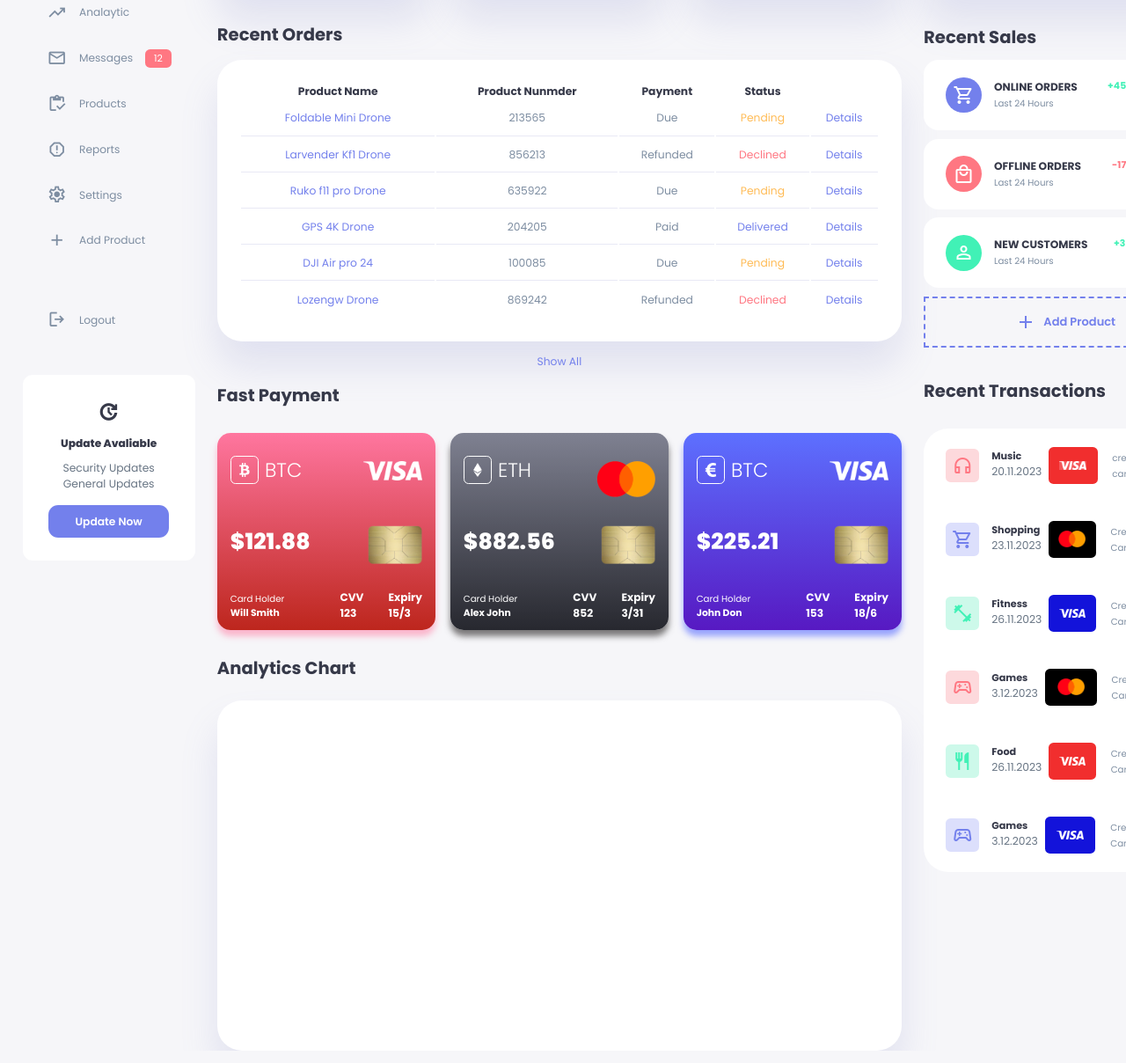
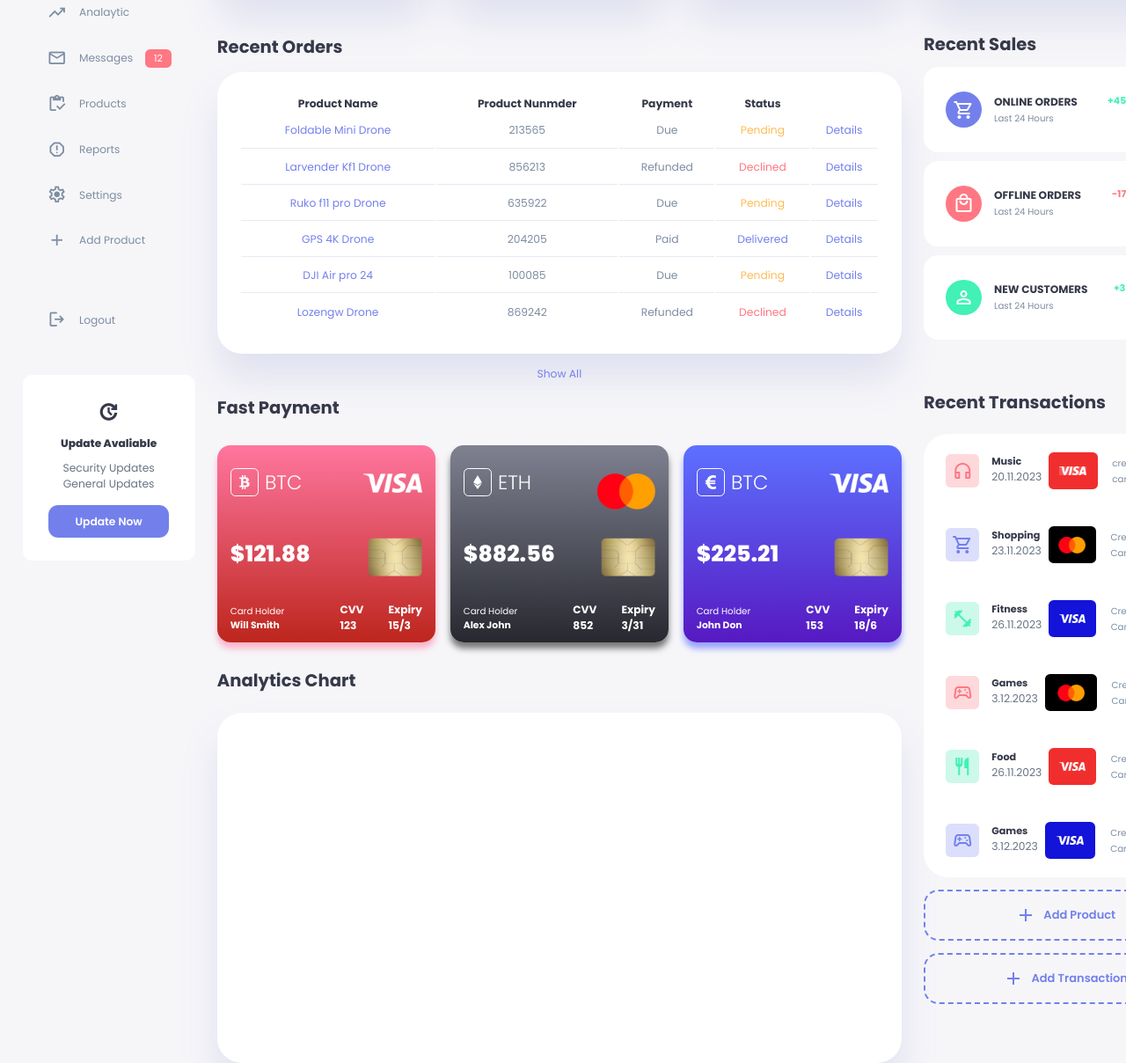
Before and after one commit to NadeenAhmed420/Admin-Dashboard, a plain HTML site: page index.html in a window 1280 px wide. Shown: the part 362-1570 px from the top of the page at 88% size. Drawn offline with nearby package versions, Linux system fonts and the light colour scheme.

Commit message:
changed-3

```diff
--- a/css/style.css
+++ b/css/style.css
@@ -361,7 +361,7 @@ main .insights small {
 
 /* start table */
 main .orders {
-  margin-top: 2rem;
+  margin-top: 3rem;
 }
 main .orders h2 {
   margin-bottom: 1rem;
@@ -565,7 +565,7 @@ canvas#Chart:hover {
 
 /* start sales section  */
 .right .recent-sales {
-  margin-top: 2rem;
+  margin-top: 1rem;
 }
 .right .recent-sales h2 {
   margin-bottom: 0.8rem;
@@ -575,7 +575,7 @@ canvas#Chart:hover {
   align-items: center;
   gap: 1rem;
   margin-bottom: 0.7rem;
-  padding: 1.4rem var(--card-padding);
+  padding: 2rem var(--card-padding);
   background: var(--color-white);
   border-radius: var(--border-radius-3);
   transition: 0.3s;
@@ -604,8 +604,10 @@ canvas#Chart:hover {
 .right .recent-sales .customer .icon {
   background-color: var(--color-succes);
 }
-.right .recent-sales .add-product {
+.right  .add-product {
+  margin-top: 1rem;
   border: dashed 2px var(--color-primary);
+  border-radius: var(--border-radius-3);
   color: var(--color-primary);
   background-color: transparent;
   display: flex;
@@ -614,12 +616,12 @@ canvas#Chart:hover {
   gap: 0.6rem;
   padding: 15px;
 }
-.right .recent-sales .add-product:hover {
+.right  .add-product:hover {
   background-color: var(--color-primary);
   color: white;
   border-radius: var(--border-radius-3);
 }
-.right .recent-sales .add-product h3 {
+.right  .add-product h3 {
   font-weight: 600;
   font-size: 13px;
 }
@@ -627,11 +629,11 @@ canvas#Chart:hover {
 
 /* start trans section  */
 .right .recent-trans {
-  margin-top: 2.4rem;
+  margin-top: 4rem;
 }
 
 .right .recent-trans .header {
-  margin-bottom: 2rem;
+  margin-bottom: 1.5rem;
   display: flex;
   justify-content: space-between;
 }
@@ -692,6 +694,12 @@ canvas#Chart:hover {
 
 /* MEDIA QUERIES */
 /* ///////////////////// */
+@media (min-width: 1200px) and (max-width:1512px) {
+  .right .recent-sales{
+   margin-top: 2.6rem;
+  }
+}
+
 @media screen and (max-width: 1200px) {
   .container {
     width: 96%;
@@ -741,11 +749,15 @@ canvas#Chart:hover {
   main .invest {
     margin-top: 77%;
   }
+  .right .recent-trans{
+    margin-top: 5.3rem;
+  }
 
   main .cards {
     grid-template-columns: 1fr;
     gap: 1.2rem;
   }
+
 }
 @media (min-width: 769px) and (max-width: 1199px) {
   main .chart {
@@ -860,4 +872,8 @@ canvas#Chart:hover {
   .right .profile .info {
     display: none;
   }
+  .right .recent-trans{
+    margin: 2rem 0 0 0 ;
+
+  }
 }
--- a/index.html
+++ b/index.html
@@ -440,10 +440,10 @@
               <h3>282</h3>
             </div>
           </div>
-          <div class="add-product">
+          <!-- <div class="add-product">
             <span class="material-symbols-outlined"> add</span>
             <h3>Add Product</h3>
-          </div>
+          </div> -->
           <!-- item-3 -->
         </div>
         <!--recent-sales  -->
@@ -615,11 +615,23 @@
               <h4>-$321</h4>
             </div>
             <!-- transaction-4 -->
+
           </div>
         </div>
         <!-- recent-trans -->
+
+            <div class="add-product">
+            <span class="material-symbols-outlined"> add</span>
+            <h3>Add Product</h3>
+          </div>
+            <div class="add-product">
+            <span class="material-symbols-outlined"> add</span>
+            <h3>Add Transaction</h3>
+          </div>
+          <!-- item-3 -->
       </div>
       <!-- right -->
+
     </div>
     <!-- container -->
 
```
